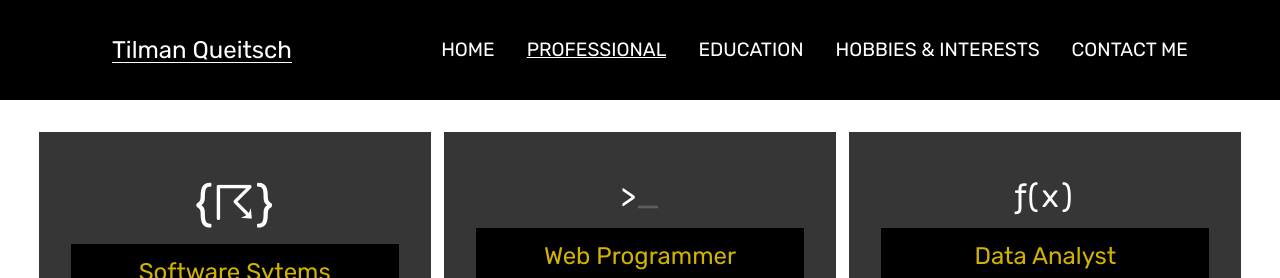
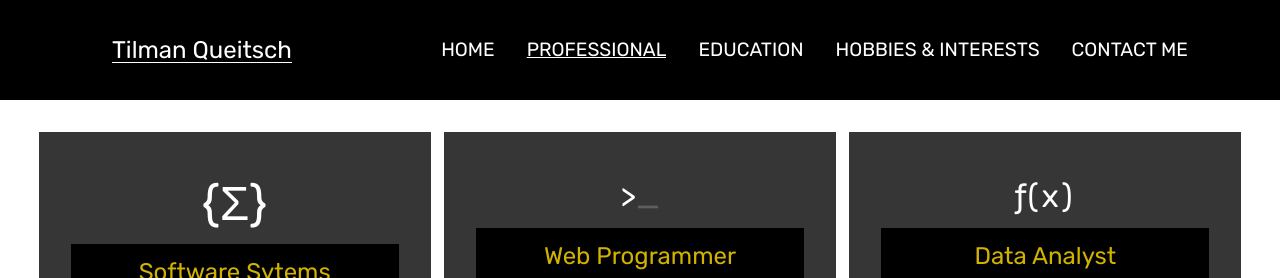
Before and after one commit to tiQu/portfolio, a React (Create React App) app: page /professional in a window 1280 px wide. Shown: the top 278 px of the page. Built offline with nearby package versions, Linux system fonts and the light colour scheme.

Commit message:
swap out symbol

```diff
--- a/src/components/professional/CardItems.js
+++ b/src/components/professional/CardItems.js
@@ -1,6 +1,6 @@
 export const CardItems = [
     {
-      cardAnimateChar: "{☈}",
+      cardAnimateChar: "{Σ}",
         cardAddCharClass: "hop",
         cardHeader: 'Software Sytems Developer + Data Analyst',
       cardSummary: 'Combining skills from data analysis and web development, I thrive in roles where I can incorporate both sides.',
```
